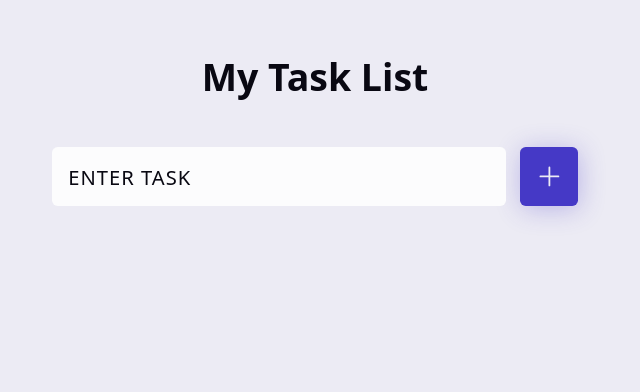
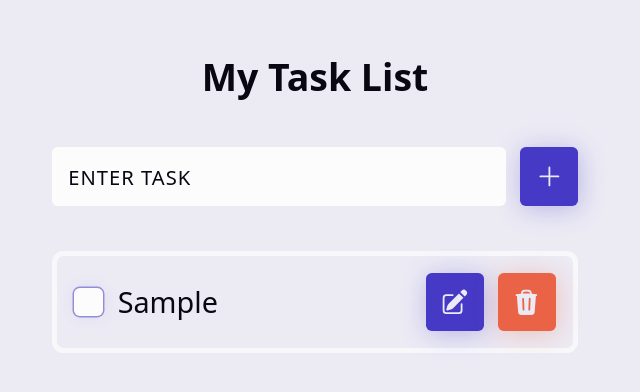
Before and after one commit to ariful-rony10/todo, a React (Vite) app: page / in a window 1280 px wide. Both pictures are taken after typing "Sample" into the empty fields and a click on the button "Add Task". Shown: the top 392 px of the page, without its empty margins (325-965 px from the left). Built offline with nearby package versions, Linux system fonts and the light colour scheme.

Commit message:
FEAT: display tasks

```diff
--- a/src/App.jsx
+++ b/src/App.jsx
@@ -1,12 +1,13 @@
 import { useState } from 'react';
 import CustomForm from './components/CustomForm';
+import TaskList from './components/TaskList';
 
 function App() {
-  const [task, setTask] = useState([]);
+  const [tasks, setTasks] = useState([]);
 
   const addTask = (task) => {
     console.log(task);
-    setTask((prevState) => [...prevState, task]);
+    setTasks((prevState) => [...prevState, task]);
   };
 
   return (
@@ -15,6 +16,7 @@
         <h1>My Task List</h1>
       </header>
       <CustomForm addTask={addTask} />
+      {tasks && <TaskList tasks={tasks} />}
     </div>
   );
 }
--- /dev/null
+++ b/src/components/TaskItem.jsx
@@ -0,0 +1,51 @@
+import { useState } from 'react';
+import styles from './TaskItem.module.css';
+
+import { CheckIcon, TrashIcon } from '@heroicons/react/24/solid';
+import { PencilSquareIcon } from '@heroicons/react/24/solid';
+
+const TaskItem = ({ task }) => {
+  const [isChecked, setIsChecked] = useState(task.checked);
+
+  const handleCheckboxChange = (e) => {
+    setIsChecked(!isChecked);
+  };
+
+  return (
+    <li className={styles.task}>
+      <div className={styles['task-group']}>
+        <input
+          type='checkbox'
+          className={styles.checkbox}
+          checked={isChecked}
+          name={task.name}
+          id={task.id}
+          onChange={handleCheckboxChange}
+        />
+        <label className={styles.label} htmlFor={task.id}>
+          {task.name}
+          <p className={styles.checkmark}>
+            <CheckIcon strokeWidth={2} width={24} height={24} />
+          </p>
+        </label>
+      </div>
+      <div className={styles['task-group']}>
+        <button
+          className='btn'
+          aria-label={`Update ${task.name} Task`}
+          //   onClick={}
+        >
+          <PencilSquareIcon width={24} height={24}></PencilSquareIcon>
+        </button>
+        <button
+          className={`btn ${styles.delete}`}
+          aria-label={`Delete ${task.name} Task`}
+          //   onClick={}
+        >
+          <TrashIcon width={24} height={24}></TrashIcon>
+        </button>
+      </div>
+    </li>
+  );
+};
+export default TaskItem;
--- /dev/null
+++ b/src/components/TaskItem.module.css
@@ -0,0 +1,102 @@
+.task {
+  display: flex;
+  align-items: center;
+  justify-content: space-between;
+  gap: 0.6em;
+  font-size: var(--_size);
+  border: 0.2em solid hsl(var(--muted) / 0.8);
+  padding: 0.6em;
+  border-radius: calc(var(--_radius) * 2);
+}
+
+.task-group {
+  display: flex;
+  align-items: center;
+  --taskgroup-gap: 0.5em;
+  gap: var(--taskgroup-gap);
+}
+
+.label {
+  position: relative;
+  cursor: pointer;
+  text-align: left;
+  line-height: 1.4;
+}
+
+.checkbox {
+  flex-shrink: 0;
+  appearance: none;
+  border-radius: var(--_radius);
+  width: 1em;
+  height: 1em;
+  background-color: hsl(var(--muted));
+  border-radius: var(--_radius);
+  box-shadow: 0 0 0.5em hsl(var(--accent) / 0.1),
+    0 0 0 0.05em hsl(var(--accent) / 0.5), 0 0 0 -0.2em hsl(var(--accent));
+  transition: box-shadow var(--_tspeed_fast) ease-in-out,
+    background-color 80ms ease-in-out;
+}
+
+.checkbox:focus {
+  outline: none;
+}
+
+.checkbox:is(:focus-visible, :hover) {
+  box-shadow: 0 0 0 hsl(var(--bg)), 0 0 0 0.05em hsl(var(--accent)),
+    0 0 0 0.225em hsl(var(--accent) / 0.3);
+}
+
+.checkmark {
+  content: '';
+  position: absolute;
+  width: 1em;
+  height: 1em;
+  display: grid;
+  place-items: center;
+  top: 50%;
+  color: hsl(var(--muted));
+  border-radius: var(--_radius);
+  transform: translate3d(calc(-100% - var(--taskgroup-gap)), -50%, 0);
+  transition: background-color 80ms ease-in-out;
+}
+
+.checkmark svg {
+  width: 0.75em;
+  height: 0.75em;
+}
+
+.checkbox:checked {
+  background-color: hsl(var(--accent));
+}
+
+.checkbox:checked + label {
+  text-decoration: line-through;
+}
+
+.delete {
+  --accent: var(--accent1);
+}
+
+.loading {
+  color: hsl(var(--accent));
+  font-size: var(--_size);
+  font-weight: bold;
+  animation: pulse 2s infinite ease-in-out;
+}
+
+@keyframes pulse {
+  0%,
+  100% {
+    opacity: 1;
+  }
+
+  50% {
+    opacity: 0.5;
+  }
+}
+
+.error {
+  color: hsl(var(--accent1));
+  font-size: var(--_size);
+  text-align: center;
+}
--- /dev/null
+++ b/src/components/TaskList.jsx
@@ -0,0 +1,14 @@
+import TaskItem from './TaskItem';
+import styles from './TaskList.module.css';
+const TaskList = ({ tasks }) => {
+  return (
+    <ul className={styles.task}>
+      {tasks
+        .sort((first, second) => second.id - first.id)
+        .map((task) => {
+          return <TaskItem key={task.id} task={task} />;
+        })}
+    </ul>
+  );
+};
+export default TaskList;
--- /dev/null
+++ b/src/components/TaskList.module.css
@@ -0,0 +1,5 @@
+.tasks {
+  display: grid;
+  list-style-type: none;
+  gap: 1.5em;
+}
```
